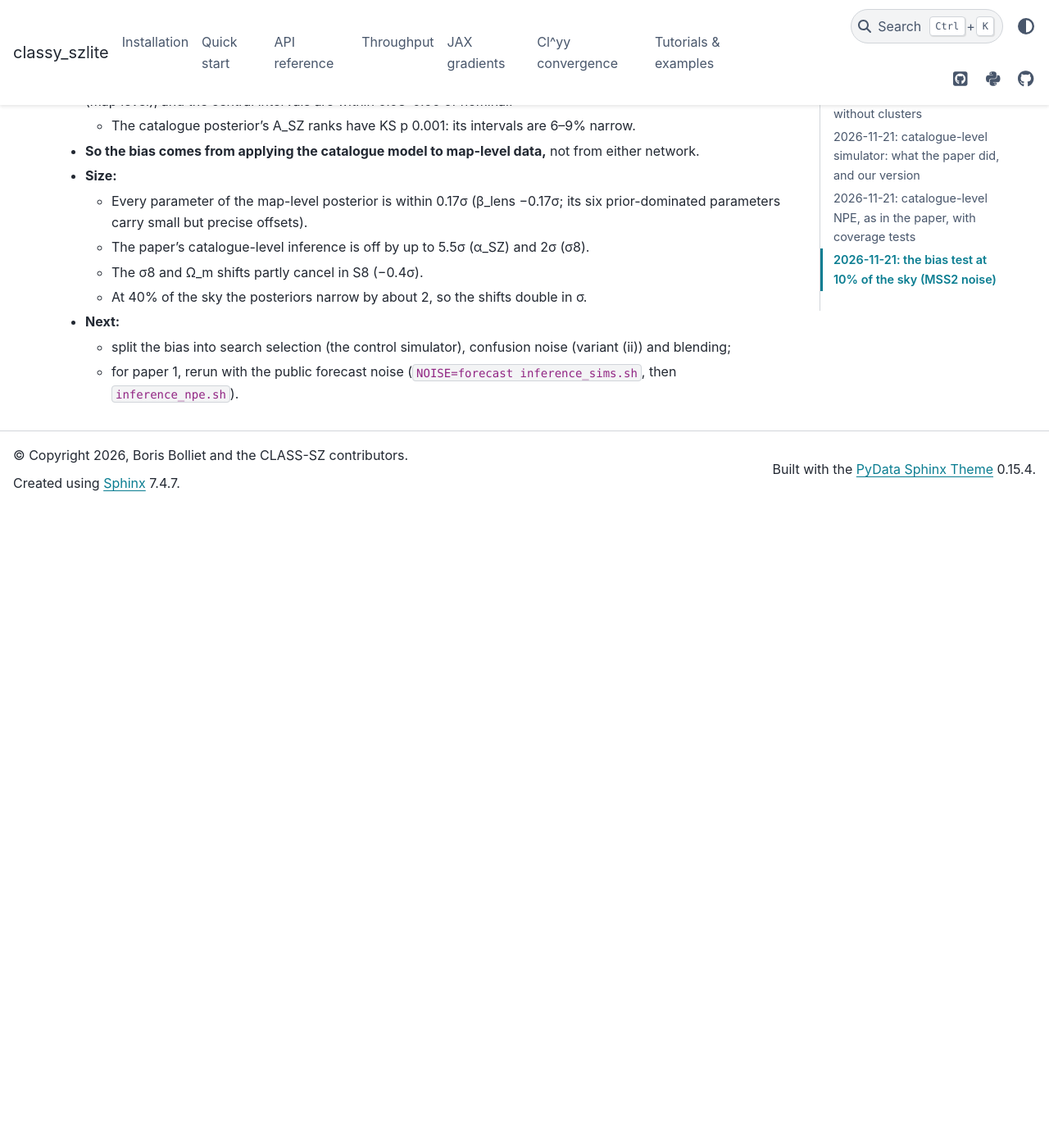
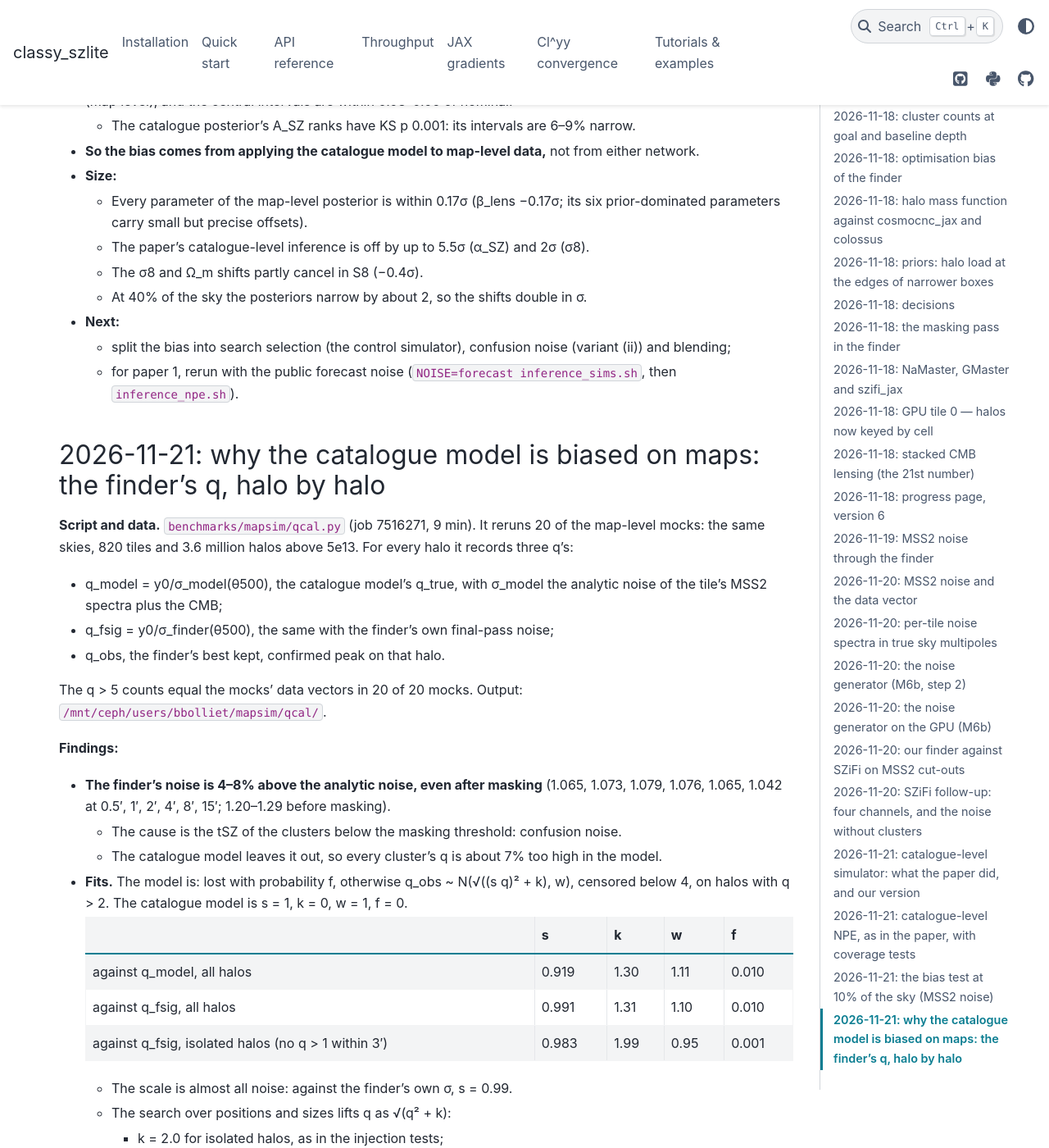
Before and after one commit to CLASS-SZ/classy_szlite, a Sphinx documentation site: the page built from docs/mapsim/LOG.md, in a window 1280 px wide and 1400 px high, scrolled down 28237 px. Shown: the whole window at 82% size. Built offline with Sphinx 7.4.7 and the PyData theme 0.15.4, drawn with Linux system fonts in a browser that asks for light colours; before the commit the page ends 28856 px from its top, so only the background shows below that; some of the changed text lies outside the part shown.

Commit message:
mapsim: LOG: the finder's q halo by halo: confusion noise (+4-8% sigma), search lift k 1.3, scatter 1.1; calibrated catalogue counts within 1-4%
Co-Authored-By: Claude Opus 5.5 <noreply@anthropic.com>
Claude-Session: https://claude.ai/code/session_01LKS4L5UW7SKf5qQ2WAJ8ew

```diff
--- a/docs/mapsim/LOG.md
+++ b/docs/mapsim/LOG.md
@@ -1223,3 +1223,68 @@ posterior means, in posterior σ, over 100 mocks:
     noise (variant (ii)) and blending;
   - for paper 1, rerun with the public forecast noise
     (`NOISE=forecast inference_sims.sh`, then `inference_npe.sh`).
+
+## 2026-11-21: why the catalogue model is biased on maps: the finder's q, halo by halo
+
+**Script and data.** `benchmarks/mapsim/qcal.py` (job 7516271, 9 min). It
+reruns 20 of the map-level mocks: the same skies, 820 tiles and 3.6 million
+halos above 5e13. For every halo it records three q's:
+- q_model = y0/σ_model(θ500), the catalogue model's q_true, with σ_model the
+  analytic noise of the tile's MSS2 spectra plus the CMB;
+- q_fsig = y0/σ_finder(θ500), the same with the finder's own final-pass
+  noise;
+- q_obs, the finder's best kept, confirmed peak on that halo.
+
+The q > 5 counts equal the mocks' data vectors in 20 of 20 mocks.
+Output: `/mnt/ceph/users/bbolliet/mapsim/qcal/`.
+
+**Findings:**
+
+- **The finder's noise is 4–8% above the analytic noise, even after masking**
+  (1.065, 1.073, 1.079, 1.076, 1.065, 1.042 at 0.5′, 1′, 2′, 4′, 8′, 15′;
+  1.20–1.29 before masking).
+  - The cause is the tSZ of the clusters below the masking threshold:
+    confusion noise.
+  - The catalogue model leaves it out, so every cluster's q is about 7% too
+    high in the model.
+- **Fits.** The model is: lost with probability f, otherwise
+  q_obs ~ N(√((s q)² + k), w), censored below 4, on halos with q > 2. The
+  catalogue model is s = 1, k = 0, w = 1, f = 0.
+
+  | | s | k | w | f |
+  |---|---|---|---|---|
+  | against q_model, all halos | 0.919 | 1.30 | 1.11 | 0.010 |
+  | against q_fsig, all halos | 0.991 | 1.31 | 1.10 | 0.010 |
+  | against q_fsig, isolated halos (no q > 1 within 3′) | 0.983 | 1.99 | 0.95 | 0.001 |
+
+  - The scale is almost all noise: against the finder's own σ, s = 0.99.
+  - The search over positions and sizes lifts q as √(q² + k):
+    - k = 2.0 for isolated halos, as in the injection tests;
+    - k = 1.3 for all halos.
+  - Neighbours widen the scatter to w = 1.1.
+  - w grows with redshift (1.04 at z < 0.3, 1.21 at z > 1.2) and for compact
+    clusters (1.28 for θ500 < 1′).
+  - 1% of halos are lost whatever their q, 3% at z < 0.3: their peak goes to
+    a heavier neighbour, or merges into a brighter peak.
+  - 1.3% of detections (3,176 of 253,000) sit on halos with q_model < 2:
+    noise peaks or blends near a massive halo.
+  - Duplicate peaks on one halo: 9 in 20 mocks.
+- **Counts predicted from each halo's q_model, against the mocks** (sum of 20
+  mocks; binomial z-scores on the same halos):
+
+  | | mocks / predicted, by bin | χ² (20 bins) |
+  |---|---|---|
+  | catalogue model | 0.78–1.07 | 10,243 |
+  | fitted relation, one for all halos | 0.95–1.06 | 427 |
+  | fitted per redshift bin | 0.97–1.04 | 114 |
+
+- **Conclusion.** The catalogue model's form is close to right. It fails
+  through its noise: it lacks the confusion from faint clusters (−8% in q),
+  the search lift (k ≈ 1.3) and the extra scatter from neighbours.
+  - Calibrated per redshift bin on map-level simulations, it reproduces the
+    mocks to 1–4% per bin. Residuals of up to 4.5σ remain.
+  - The open question for the bias test: the confusion noise depends on
+    cosmology (more clusters at higher σ8). Does a calibration at one point
+    of parameter space carry across the prior?
+  - Next: a catalogue model calibrated this way (variant (ii)), retrained and
+    applied to the same mocks.
```
